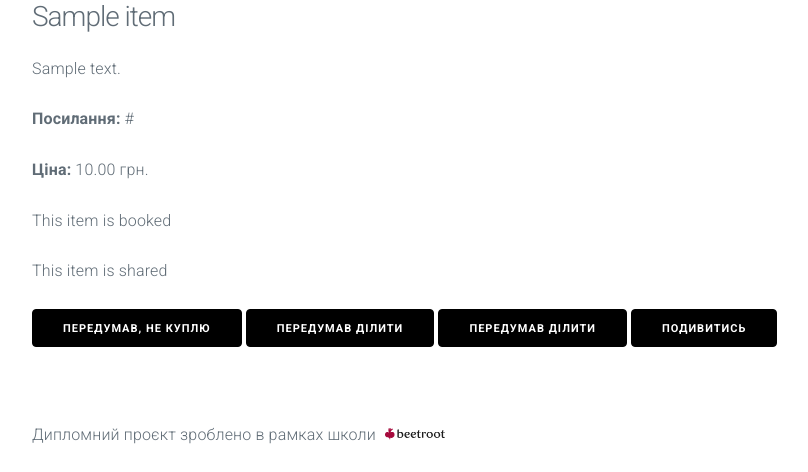
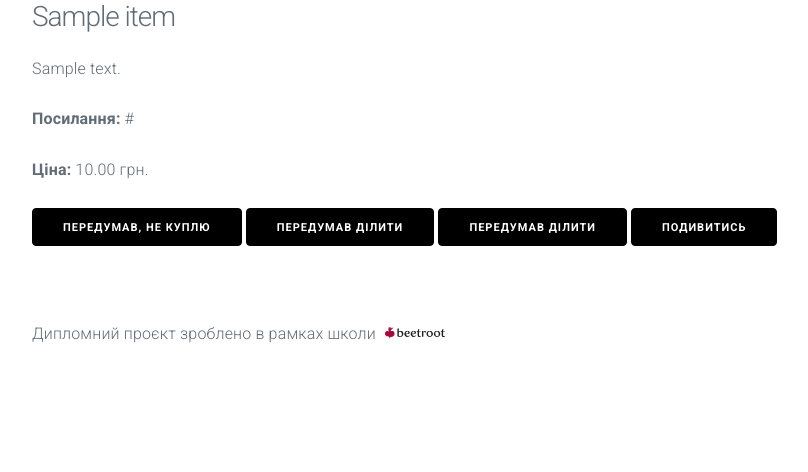
Before and after one commit to alextuchkov/wishlist, a Flask app: page /list/1 in a window 1280 px wide. Shown: the part 615-1087 px from the top of the page, without its empty margins (68-876 px from the left). After the commit the page ends 958 px from the top, so only its background shows below. Run offline with Flask 3, Linux system fonts and the light colour scheme; a user stored in the database is signed in; tables that the repository leaves empty hold one stand-in row (values such as "Sample post"); some libraries are stand-ins or nearby versions.

Commit message:
split small changes to dahsboard

```diff
--- a/templates/list.html
+++ b/templates/list.html
@@ -37,8 +37,6 @@
 
         <h3>{{ item.item_name }}</h3>
 
-
-
         <p>{{ item.item_description }}</p>
         <p><b>Посилання:</b> {{ item.url }}</p>
         <p><b>Ціна:</b> {{ item.price }} грн.</p>
@@ -46,30 +44,23 @@
 
         {% if current_user.is_authenticated %}
 
-
-            {% if item.is_booked %}
-            <p>This item is booked</p>
-            {% endif %}
-            {% if item.is_shared %}
-            <p>This item is shared</p>
-            {% endif %}
-
-
             <!-- Case 1 - where i can book it on my own -->
             {% if not item.is_booked %}
             <button type="button" class="button book-button" data-item-id="{{ item.id }}" data-ref-id="{{ list.id }}">Куплю це сам</button>
             {% endif %}
 
+            <!-- case 1.1 when i want to change my mind -->
             {% if item.is_booked and item.booked_by == current_user.id %}
                 <button type="button" class="button book-button" data-item-id="{{ item.id }}" data-ref-id="{{ list.id }}">Передумав, не куплю</button>
             {% endif %}
 
             <!-- Case 2 - splitting -->
             {% if not item.sharer_1 and not item.is_booked %}
-            <button type="button" class="button split-button" data-item-id="{{ item.id }}" data-ref-id="{{ list.id }}">Можу розділити</button>
+            <button type="button" class="button split-button" data-item-id="{{ item.id }}" data-ref-id="{{ list.id }}">Хочу розділити</button>
             {% endif %}
 
             {% if item.sharer_1 and item.sharer_1 != current_user.id and not item.sharer_2 and not item.is_booked %}
+                <button disabled> Іншший користувач хоче це розділити</button>
                 <button type="button" class="button split-button" data-item-id="{{ item.id }}" data-ref-id="{{ list.id }}">Доєднатись до спліта</button>
             {% endif %}
 
--- a/views.py
+++ b/views.py
@@ -368,7 +368,7 @@
         try:
             session.commit()
             flash(
-                "Успіх! Дочекайтесь іншого користувача, щоб він розділив цей подарунок",
+                "Успіх!",
                 "success",
             )
         except Exception as e:
```
Also changed, not shown: templates/dashboard.html (+0 -26 lines).
